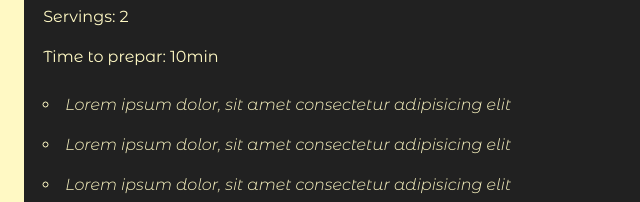
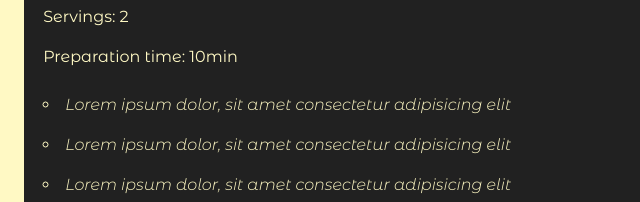
Before and after one commit to raphaelalmeidamartins/what-to-cook-web-app, a website: page index.html in a window 1280 px wide. Shown: the part 1504-1706 px from the top of the page, 0-640 px from the left. Drawn offline with Linux system fonts and the light colour scheme.

Commit message:
Refactor
Changed "Time to prepar" to "Preparation time".

```diff
--- a/index.html
+++ b/index.html
@@ -38,7 +38,7 @@
                         <ul id="recipe-ingredients" class="recipe-ingredients">
                             <h3>Ingredients: <span id="recipe-ingredients-number">12</span></h3>
                             <p>Servings: <span id="servings-number">2</span></p>
-                            <p>Time to prepar: <span id="prepar-time">10</span>min</p>
+                            <p>Preparation time: <span id="prepar-time">10</span>min</p>
                             <li class="ingredient">Lorem ipsum dolor, sit amet consectetur adipisicing elit</li>
                             <li class="ingredient">Lorem ipsum dolor, sit amet consectetur adipisicing elit</li>
                             <li class="ingredient">Lorem ipsum dolor, sit amet consectetur adipisicing elit</li>
@@ -128,7 +128,7 @@
                         <ul id="drink-recipe-ingredients" class="recipe-ingredients">
                             <h3>Ingredients: <span id="drink-recipe-ingredients-number">3</span></h3>
                             <p>Servings: <span id="drink-servings-number">1</span></p>
-                            <p>Time to prepar: <span id="drink-prepar-time">10</span>min</p>
+                            <p>Preparation time: <span id="drink-prepar-time">10</span>min</p>
                             <li class="ingredient">Lorem ipsum dolor, sit amet consectetur adipisicing elit</li>
                             <li class="ingredient">Lorem ipsum dolor, sit amet consectetur adipisicing elit</li>
                             <li class="ingredient">Lorem ipsum dolor, sit amet consectetur adipisicing elit</li>
```
